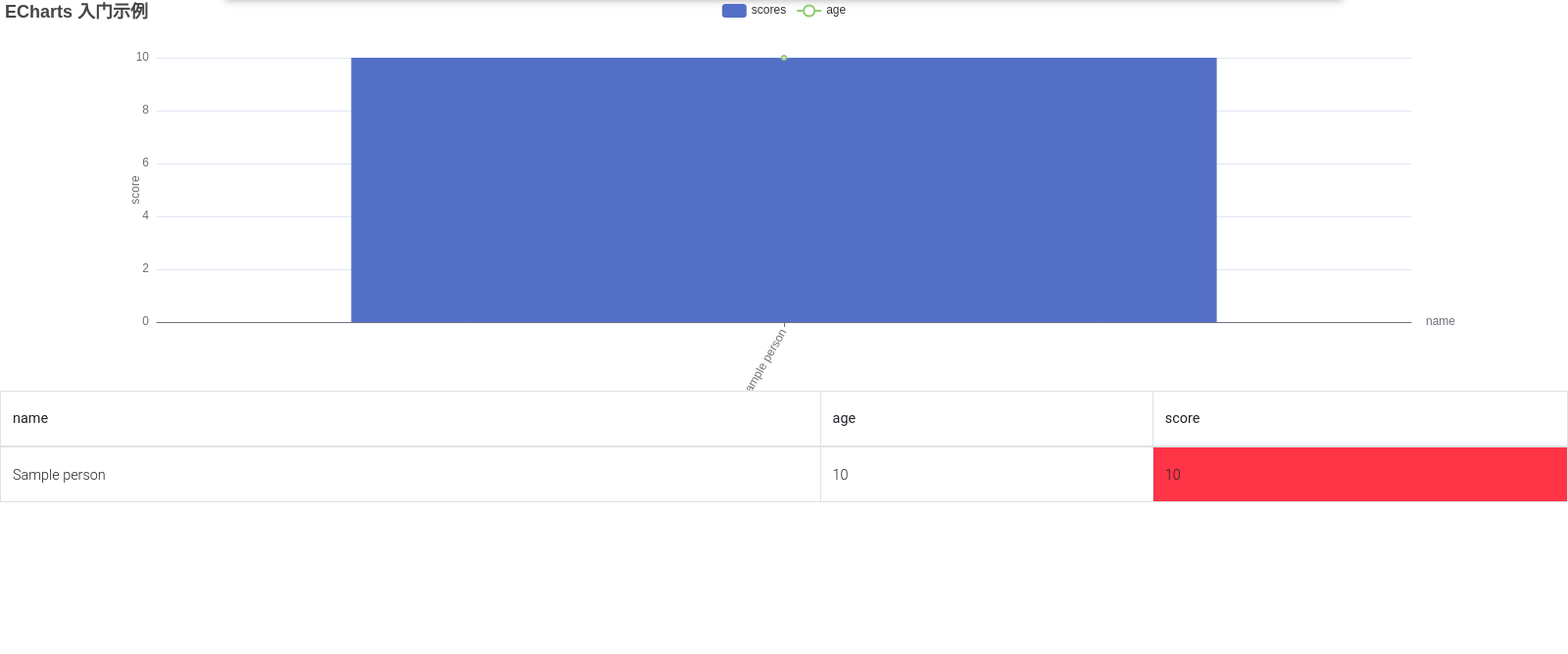
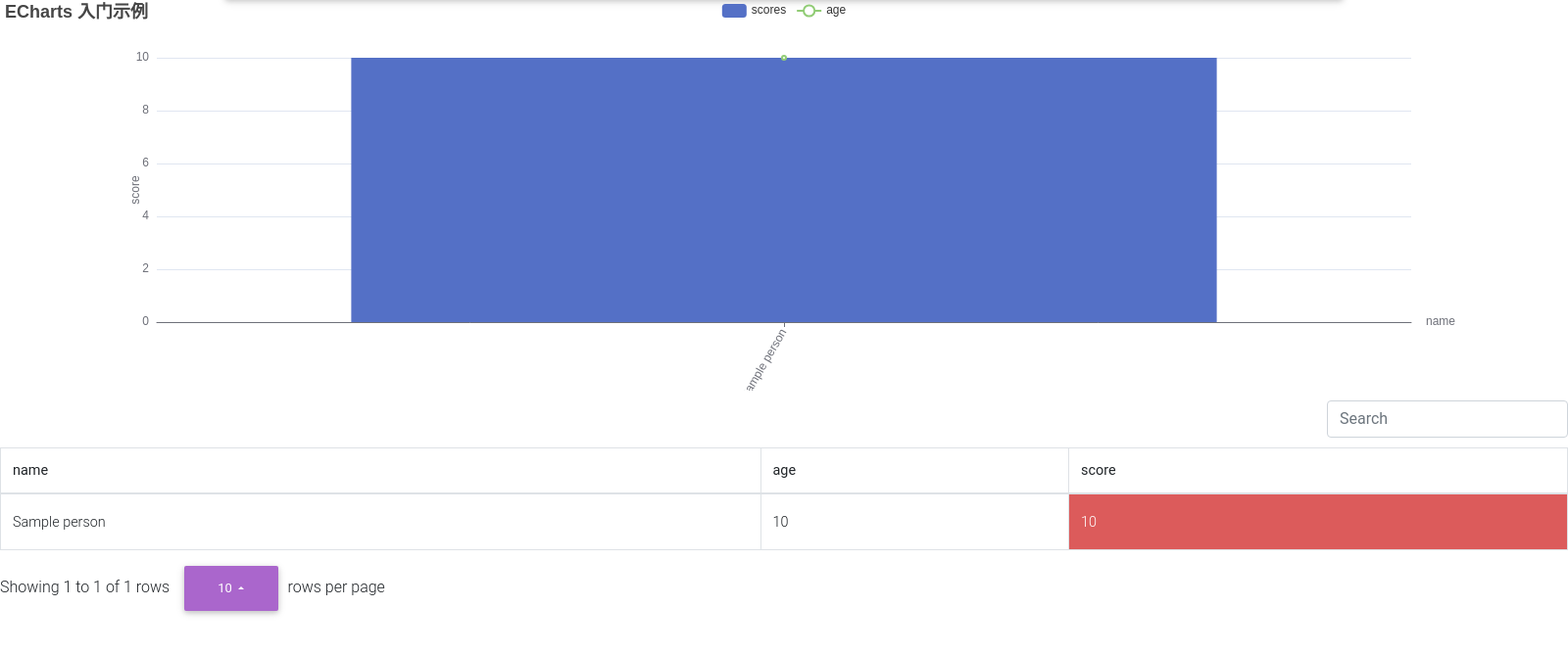
Before and after one commit to eisscerav/mysite_template, a Django app: page /polls/charts/ in a window 1600 px wide. Shown: the part 63-731 px from the top of the page at 98% size. Run offline with Django 3.2, Linux system fonts and the light colour scheme; tables that the repository leaves empty hold one stand-in row (values such as "Sample post"); some libraries are stand-ins or nearby versions.

Commit message:
use css to color socre<70 for font and background.

```diff
--- a/polls/templates/polls/echarts.html
+++ b/polls/templates/polls/echarts.html
@@ -4,12 +4,12 @@
 {% block content %}
     <div id="echarts_demo" style="width: 1600px;height:400px;"></div>
 
-    <table class="table table-bordered">
-        <thead>
+    <table class="table table-bordered" id="person-table">
+        <thead >
             <tr>
                 <th>name</th>
                 <th>age</th>
-                <th>score</th>
+                <th data-sortable="true">score</th>
             </tr>
         </thead>
         <tbody>
@@ -87,9 +87,23 @@
             let score = $(this).text();
             if(score < 70){
                 console.log(score);
-                $(this).addClass('bg-danger')
+                {#$(this).addClass('bg-danger')#}
+                $(this).css('background', "#dc5b5b");
+                $(this).css('color', "#ffffff");
             }
         })
     })
+
+    $(function() {
+        $('#person-table').bootstrapTable({
+            pagination: true,
+            pageSize: 10,
+            paginationLoop: false,
+            pageList: [10, 20, 30],
+            search: true,
+            smartDisplay:false,
+        });
+        $('.dataTables_length').addClass('bs-select');
+    });
     </script>
 {% endblock %}
--- a/polls/templates/polls/index.html
+++ b/polls/templates/polls/index.html
@@ -92,7 +92,7 @@
   $(function () {
     $('#datepicker').datepicker()
   });
-  })
+
 </script>
 {% else %}
     <p>No polls are available.</p>
```
